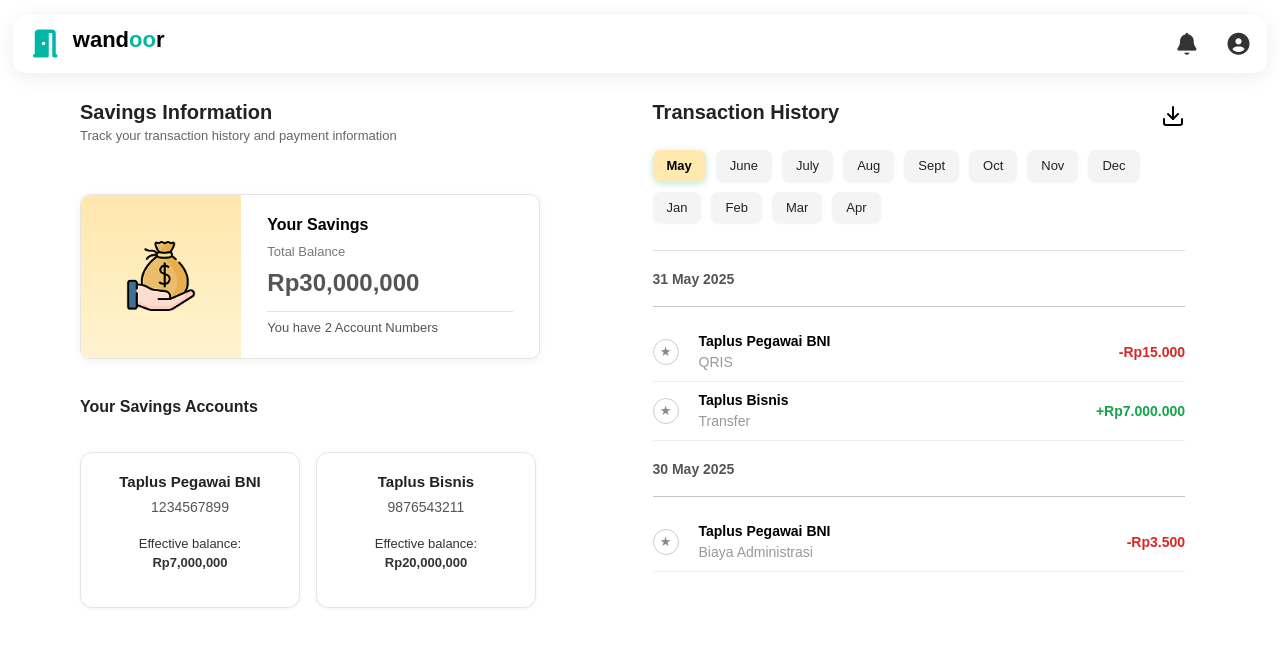
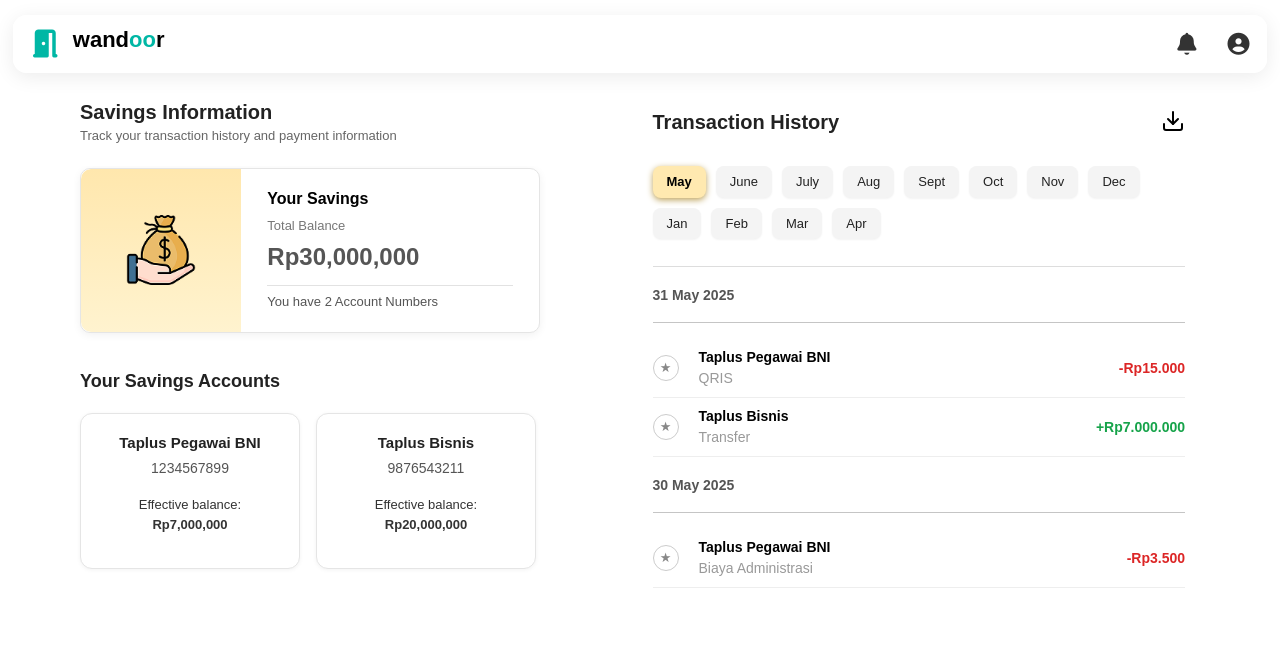
Before and after one commit to kelompok-3-odp343/Client-Side, a React (Vite) app: page /savings in a window 1280 px wide. Shown: the top 646 px of the page. Built offline with nearby package versions, Linux system fonts and the light colour scheme.

Commit message:
Update style deposit

```diff
--- a/src/css/DepositStyle.css
+++ b/src/css/DepositStyle.css
@@ -46,6 +46,7 @@
   width: 100%;
   max-width: 460px; /* sejajar dengan kartu di bawah */
   transition: all 0.2s ease;
+  margin-top: -26px;
 }
 
 .deposit-summary-card.fancy:hover {
@@ -114,7 +115,7 @@
 
 /* ======== YOUR DEPOSITS ======== */
 .your-deposit-title {
-  font-size: 16px;
+  font-size: 18px;
   font-weight: 700;
   margin-top: 10px;
 }
@@ -125,6 +126,7 @@
   flex-wrap: wrap;
   width: 100%;
   max-width: 460px; /* sejajar dengan card di atas */
+  margin-top: -15px;
 }
 
 /* ======== DEPOSIT CARD ======== */
@@ -236,6 +238,7 @@
 
 .transaction-header .lg-title {
   font-size: 20px;
+  margin-top: 10px;
 }
 
 .download-icon {
@@ -248,7 +251,7 @@
   display: flex;
   flex-wrap: wrap;
   gap: 10px;
-  margin: 18px 0 12px;
+  margin: 24px 0 12px;
   justify-content: flex-start;
 }
 
@@ -269,10 +272,10 @@
 }
 
 .month-btn.active {
-  background: #ffe9b0 !important;
-  color: #000 !important;
+  background: #ffe9b0 ;
+  color: #000 ;
   font-weight: 600;
-  box-shadow: 0 2px 6px #bca159;
+  box-shadow: 0 2px 6px #bca159 ;
 }
 
 /* ======== TRANSACTION LIST ======== */
--- a/src/css/SavingStyle.css
+++ b/src/css/SavingStyle.css
@@ -46,6 +46,7 @@
     width: 100%;
     max-width: 460px; /* sejajar dengan kartu di bawah */
     transition: all 0.2s ease;
+    margin-top: -26px;
   }
 
   .savings-summary-card.fancy:hover {
@@ -114,7 +115,7 @@
 
   /* ======== YOUR DEPOSITS ======== */
   .your-savings-title {
-    font-size: 16px;
+    font-size: 18px;
     font-weight: 700;
     margin-top: 10px;
   }
@@ -125,6 +126,7 @@
     flex-wrap: wrap;
     width: 100%;
     max-width: 460px; /* sejajar dengan card di atas */
+    margin-top: -15px;
   }
 
   /* ======== DEPOSIT CARD ======== */
@@ -238,7 +240,7 @@
     display: flex;
     flex-wrap: wrap;
     gap: 10px;
-    margin: 18px 0 12px;
+    margin: 24px 0 12px;
     justify-content: flex-start;
   }
 
@@ -255,14 +257,14 @@
   }
 
   .month-btn:hover {
-    background: #ffe9b0;
+    background: #bca159;
   }
 
   .month-btn.active {
-    background: #00a884;
-    color: #fff;
+    background: #ffe9b0;
+    color: #000;
     font-weight: 600;
-    box-shadow: 0 2px 6px rgba(0, 168, 132, 0.25);
+    box-shadow: 0 2px 6px #bca159;
   }
 
   /* ======== TRANSACTION LIST ======== */
```
